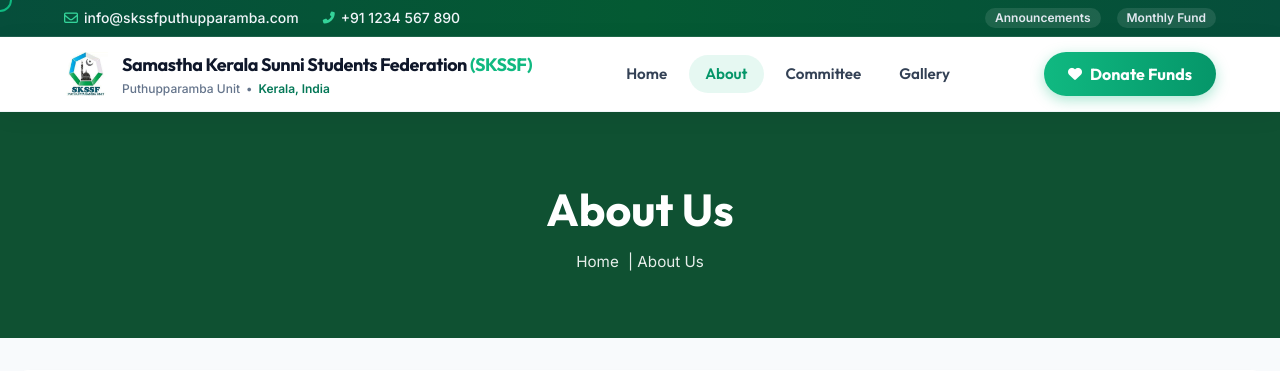
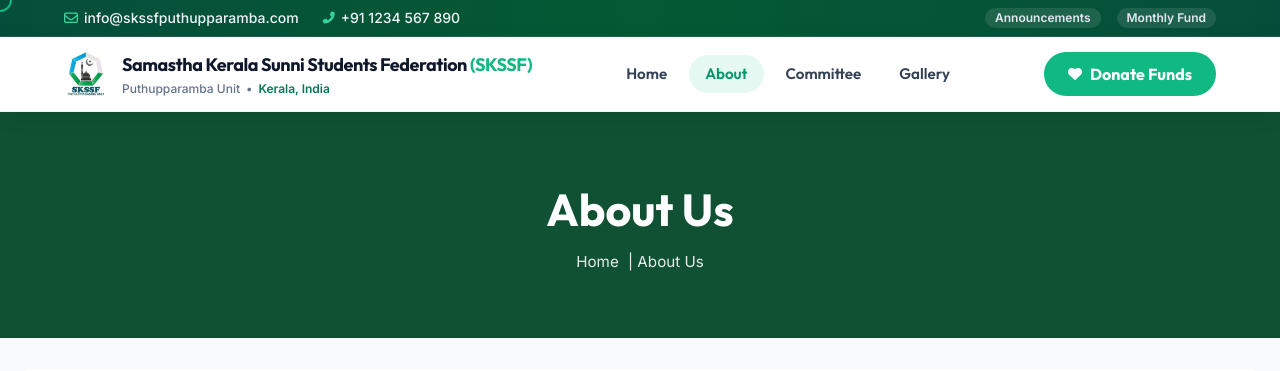
Before and after one commit to sinan-prvt/Islamic_Center, a Django app: page /about/ in a window 1280 px wide. Shown: the top 371 px of the page. Run offline with Django 5.2, Linux system fonts and the light colour scheme; some libraries are stand-ins or nearby versions.

Commit message:
Remove glow shadow from Donate Funds header button

```diff
--- a/templates/base.html
+++ b/templates/base.html
@@ -217,7 +217,7 @@
             <a href="{% url 'committee' %}" class="font-outfit font-semibold text-[0.95rem] px-4 py-2 rounded-full transition-all duration-300 {% if '/committee/' in request.path %}bg-[#10b981]/10 text-[#059669] font-bold{% else %}text-slate-700 hover:bg-slate-100 hover:text-[#10b981]{% endif %}">Committee</a>
             <a href="{% url 'gallery' %}" class="font-outfit font-semibold text-[0.95rem] px-4 py-2 rounded-full transition-all duration-300 {% if '/gallery/' in request.path %}bg-[#10b981]/10 text-[#059669] font-bold{% else %}text-slate-700 hover:bg-slate-100 hover:text-[#10b981]{% endif %}">Gallery</a>
         </nav>
-        <a href="{% url 'donate' %}" class="hidden md:inline-flex items-center gap-2 bg-gradient-to-r from-[#10b981] to-[#059669] !text-white font-outfit font-bold px-6 py-2.5 rounded-full shadow-[0_4px_14px_rgba(16,185,129,0.35)] transition-all duration-300 hover:scale-105 hover:shadow-[0_6px_20px_rgba(16,185,129,0.5)]">
+        <a href="{% url 'donate' %}" class="hidden md:inline-flex items-center gap-2 bg-[#10b981] hover:bg-[#059669] !text-white font-outfit font-bold px-6 py-2.5 rounded-full transition-all duration-300 hover:scale-105 shadow-none">
             <i class="fas fa-heart text-sm"></i> Donate Funds
         </a>
     </header>
```
